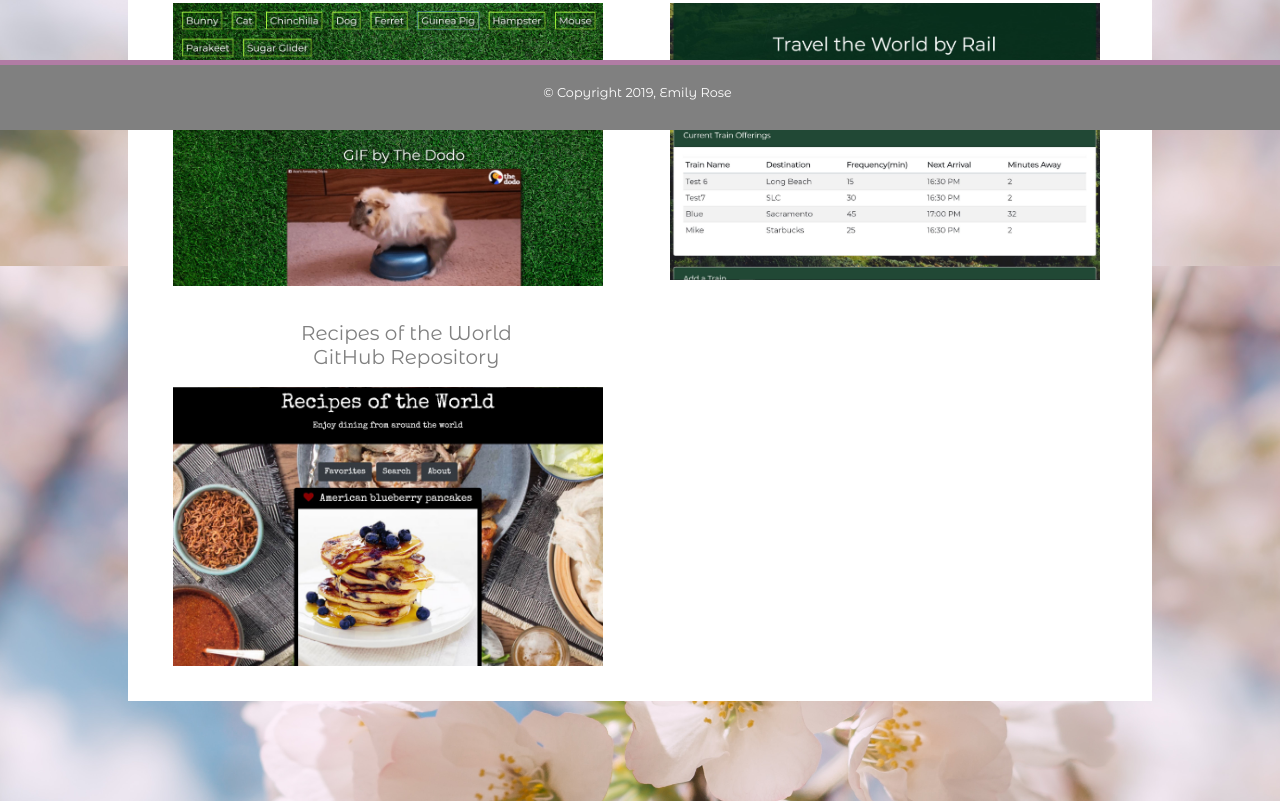
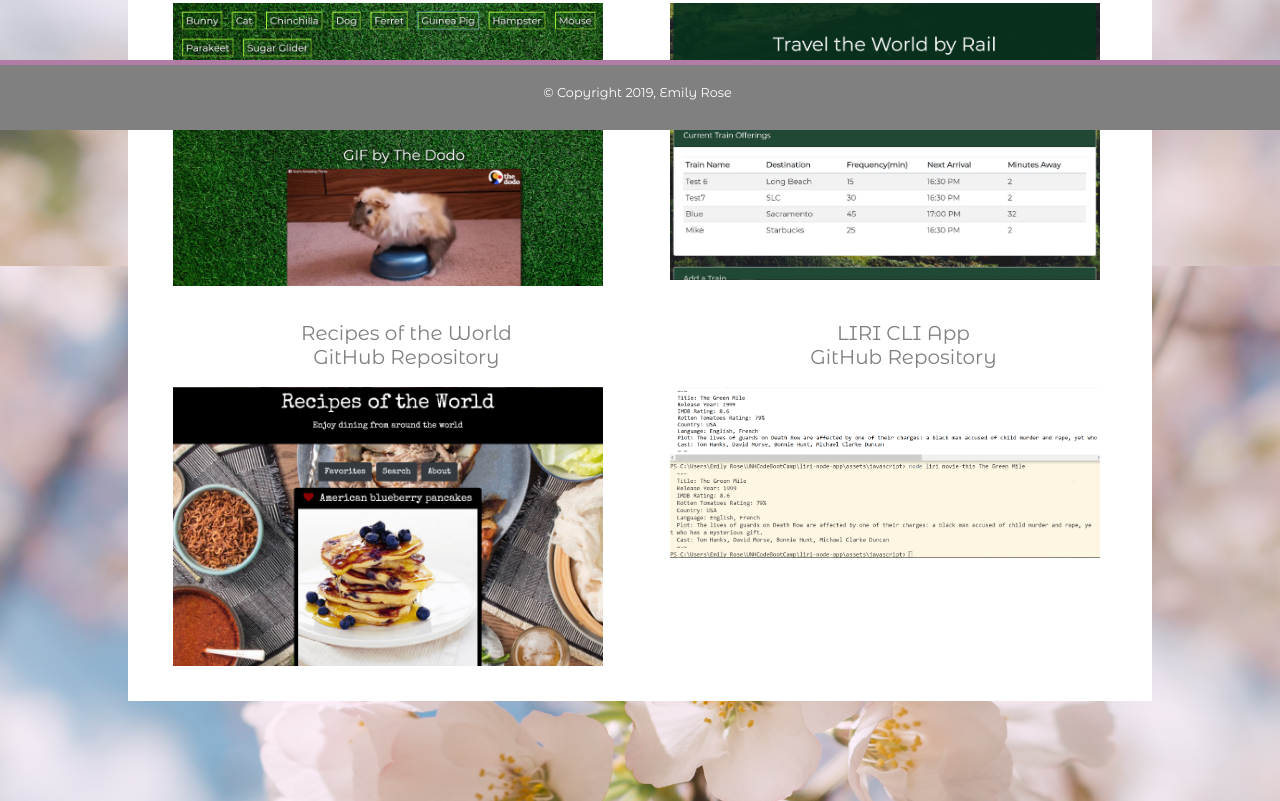
Before and after one commit to Edestiny7/Bootstrap-Portfolio, a plain HTML site: page portfolio.html in a window 1280 px wide. Shown: the part 670-1471 px from the top of the page. Drawn offline with nearby package versions, Linux system fonts and the light colour scheme.

Commit message:
Updating portfolio with LIRI App

```diff
--- a/portfolio.html
+++ b/portfolio.html
@@ -89,6 +89,13 @@
                             </h5>
                             <a href="https://Edestiny7.github.io/SickGroup/" target="_blank"><img class="imagePortfolio" src="assets/images/Recipes.JPG" alt="Recipes of the World App" title="Recipes of the World App" width="92%"></a>
                         </div>
+                        <div class="col-xs-12, col-sm-12, col-md-6, col-lg-6">
+                            <h5>
+                                <a href="https://github.com/Edestiny7/liri-node-app" target="_blank">LIRI CLI App</a><br>
+                                <a href="https://github.com/Edestiny7/liri-node-app" target="_blank">GitHub Repository</a>
+                            </h5>
+                            <a href="https://github.com/Edestiny7/liri-node-app" target="_blank"><img class="imagePortfolio" src="assets/images/movie-this.PNG" alt="LIRI CLI App" title="LIRI CLI App" width="92%"></a>
+                        </div>
                     </div>
                 </div>
                 <!-- Container Ends -->
```
Also changed, not shown: assets/images/movie-this.PNG (added).
